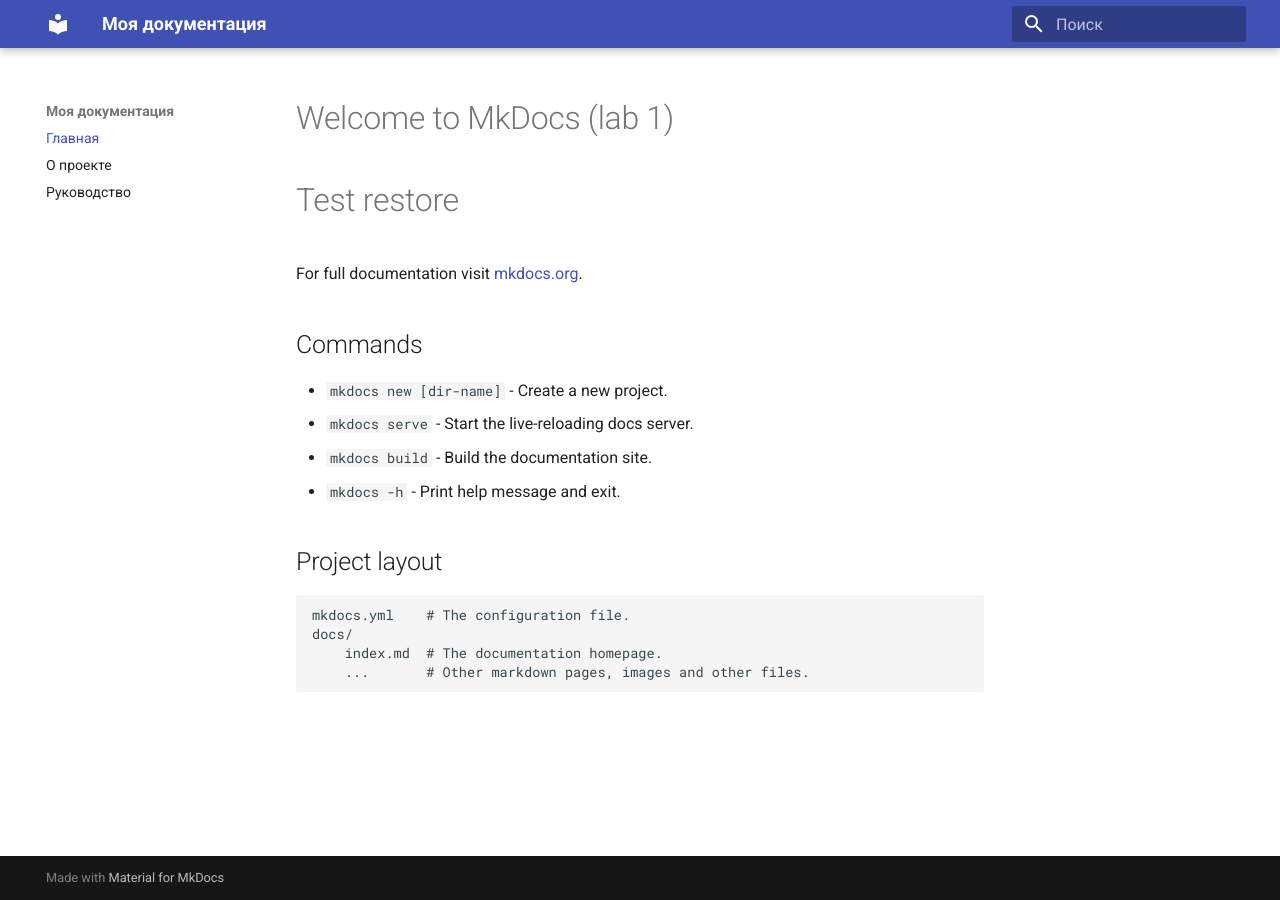
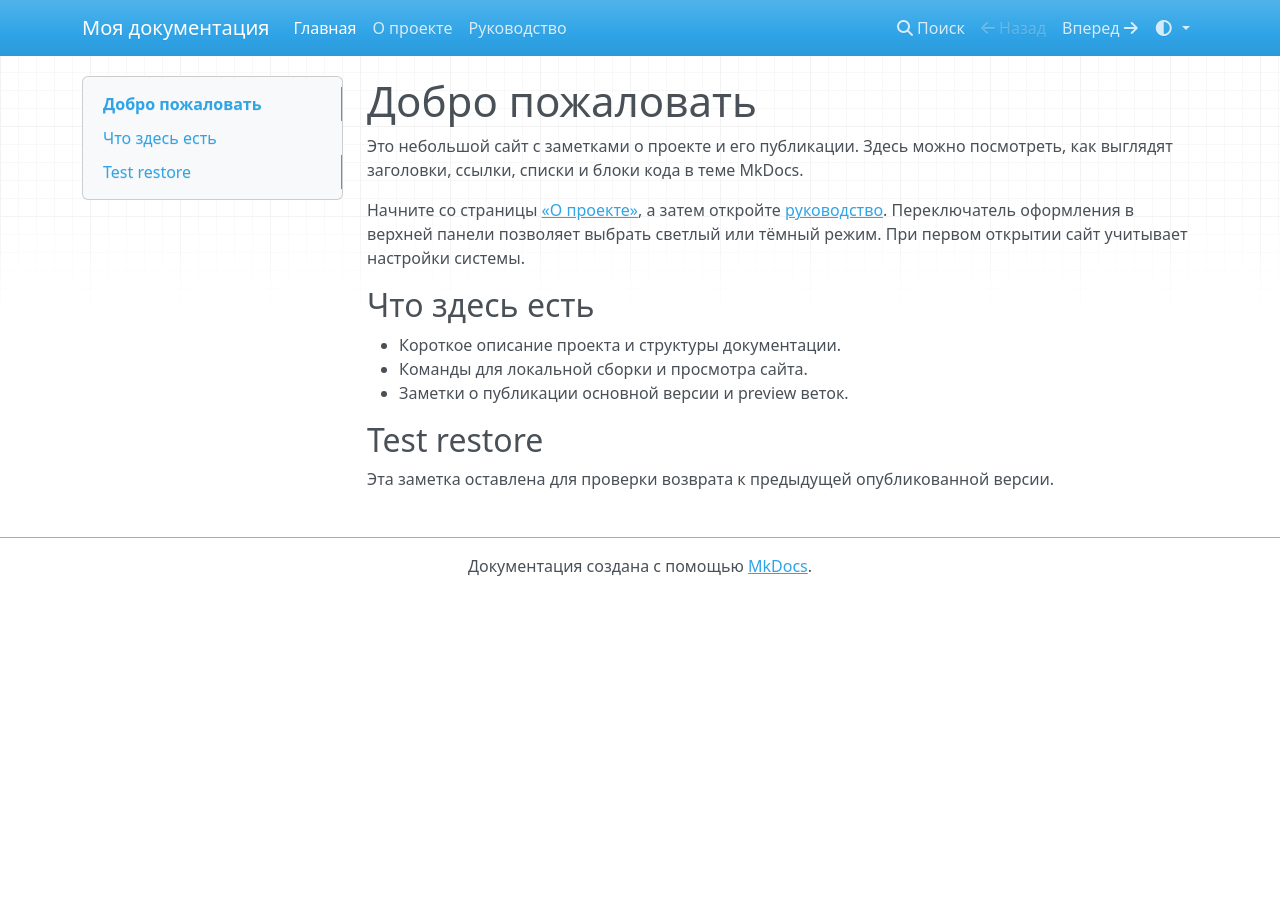
Before and after one commit to ilyaaid/itmo-python-hw1, an MkDocs documentation site: the page built from docs/index.md, in a window 1280 px wide. Built offline with MkDocs 1.6.1, drawn with Linux system fonts in a browser that asks for light colours; nearby versions of some CDN libraries.

Commit message:
change theme

```diff
--- a/docs/index.md
+++ b/docs/index.md
@@ -1,19 +1,15 @@
-# Welcome to MkDocs (lab 1)
+# Добро пожаловать
 
-# Test restore
+Это небольшой сайт с заметками о проекте и его публикации. Здесь можно посмотреть, как выглядят заголовки, ссылки, списки и блоки кода в теме MkDocs.
 
-For full documentation visit [mkdocs.org](https://www.mkdocs.org).
+Начните со страницы [«О проекте»](about.md), а затем откройте [руководство](guide.md). Переключатель оформления в верхней панели позволяет выбрать светлый или тёмный режим. При первом открытии сайт учитывает настройки системы.
 
-## Commands
+## Что здесь есть
 
-* `mkdocs new [dir-name]` - Create a new project.
-* `mkdocs serve` - Start the live-reloading docs server.
-* `mkdocs build` - Build the documentation site.
-* `mkdocs -h` - Print help message and exit.
+- Короткое описание проекта и структуры документации.
+- Команды для локальной сборки и просмотра сайта.
+- Заметки о публикации основной версии и preview веток.
 
-## Project layout
+## Test restore
 
-    mkdocs.yml    # The configuration file.
-    docs/
-        index.md  # The documentation homepage.
-        ...       # Other markdown pages, images and other files.
+Эта заметка оставлена для проверки возврата к предыдущей опубликованной версии.
--- a/mkdocs.yml
+++ b/mkdocs.yml
@@ -2,8 +2,10 @@ site_name: Моя документация
 site_description: Документация проекта
 
 theme:
-  name: material
-  language: ru
+  name: mkdocs
+  locale: ru
+  color_mode: auto
+  user_color_mode_toggle: true
 
 nav:
   - Главная: index.md
--- a/requirements.txt
+++ b/requirements.txt
@@ -12,8 +12,6 @@ MarkupSafe==3.0.4
 mergedeep==1.3.4
 mkdocs==1.6.1
 mkdocs-get-deps==0.2.2
-mkdocs-material==9.8.1
-mkdocs-material-extensions==1.3.1
 packaging==26.3
 paginate==0.5.7
 pathspec==1.1.1
```
Also changed, not shown: docs/about.md (+8 -0 lines), docs/guide.md (+25 -0 lines).
